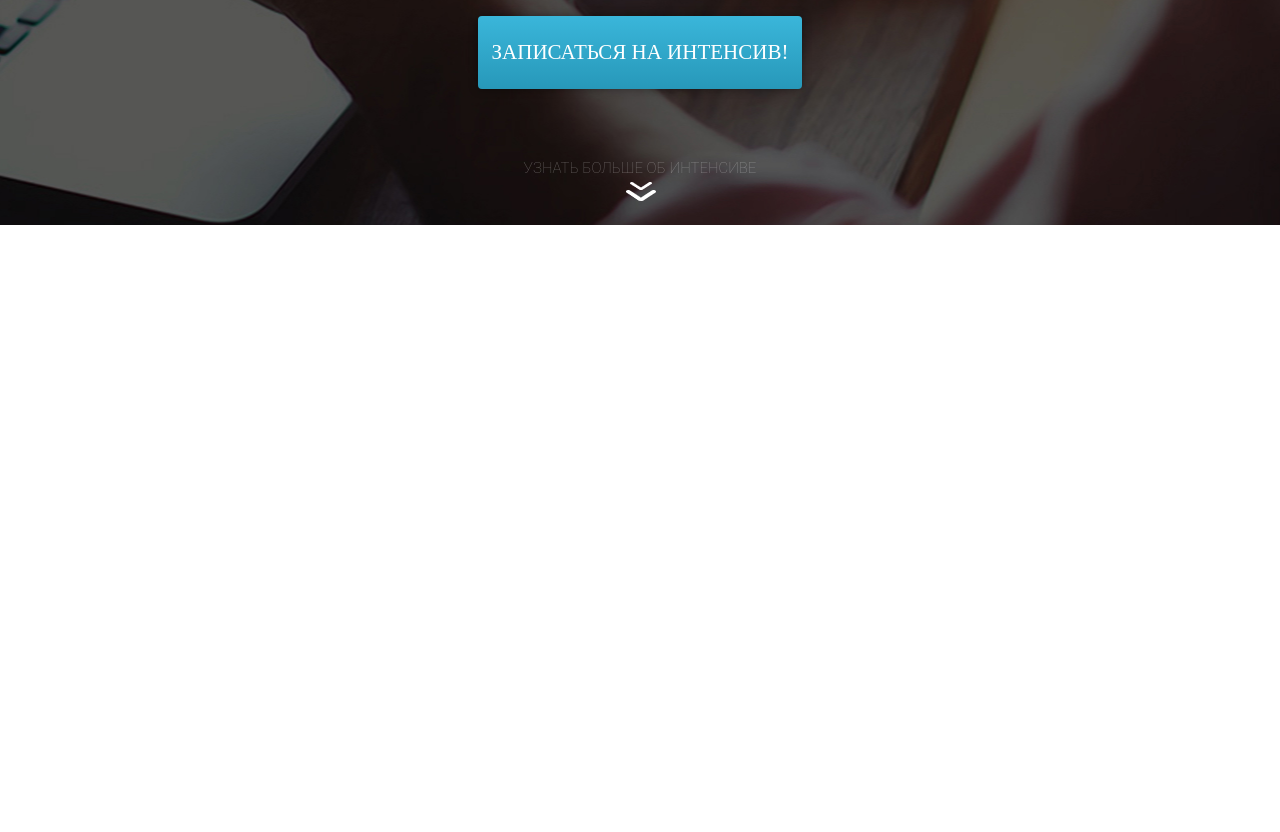
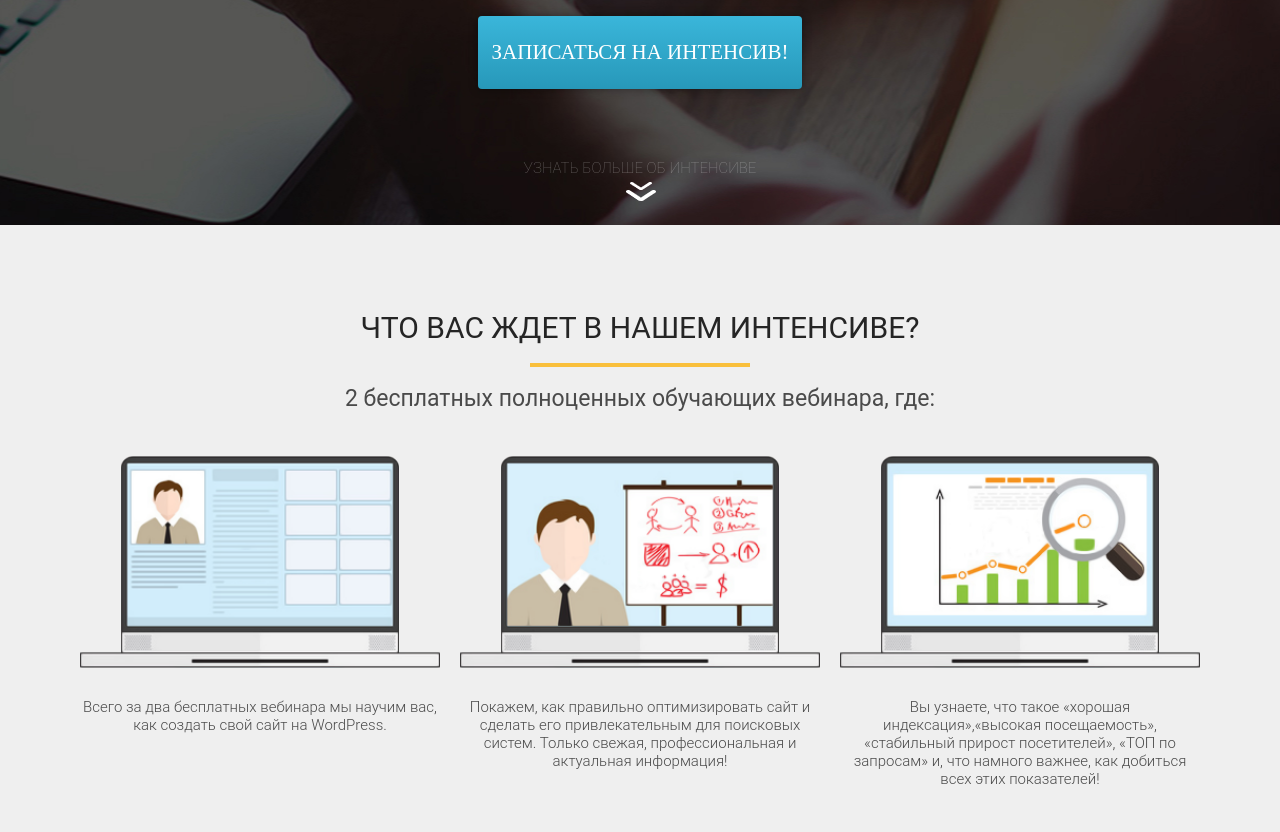
Before and after one commit to Dennis-Pronin/Wordpress, a plain HTML site: page src/index.html in a window 1280 px wide. Shown: the part 575-1407 px from the top of the page. Before the commit the page ends 800 px from the top, so only its background shows below. Drawn offline with Linux system fonts and the light colour scheme.

Commit message:
Waiting section

```diff
--- a/src/css/style.css
+++ b/src/css/style.css
@@ -76,10 +76,10 @@ h2.title{
     border: none;
     border-radius: 4px;
     margin: 72px auto 0 auto;
+    cursor: pointer;
 }
-.promo_btn_text{
+.more_text{
     font-family: 'Roboto';
-font-style: normal;
     font-weight: 100;
     font-size: 15px;
     text-transform: uppercase;
@@ -87,8 +87,57 @@ color: #ffffff59;
     text-align: center;
     margin-top: 70px;
 }
-.promo_arrow_down{
+.more_img{
     display: block;
     margin: 0 auto;
     margin-top: 4px;
 }
+.waiting{
+    height: 607px;
+    background: #EFEFEF;
+    padding: 85px 0 75px 0;
+}
+
+.waiting_header{
+    font-family: 'Roboto';
+    font-weight: 400;
+    font-size: 30px;
+    text-transform: uppercase;
+    text-align: center;
+    color: #252525;
+}
+.waiting_divider{
+    margin: 0 auto;
+    margin-top: 18px;
+    width: 220px;
+    height: 4px;
+    background: #F9BF3B;
+}
+.waiting_subheader{
+    margin-top: 18px;
+    font-family: 'Roboto';
+    font-weight: 400;
+    font-size: 23px;
+    text-align: center;
+    color: #4A4A4A;
+}
+.waiting_wrapper{
+    display: flex;
+    justify-content: space-around;
+    margin-top: 44px;
+}
+.waiting_item{
+    width: 360px;
+}
+.waiting_img{
+    width: 100%;
+}
+.waiting_descr{
+    margin-top: 26px;
+    font-family: 'Roboto';
+    font-weight: 300;
+    font-size: 15px;
+    text-align: center;
+
+    color: #4A4A4A;
+}
--- a/src/index.html
+++ b/src/index.html
@@ -23,8 +23,33 @@
             <h2 class="title">Куда сложнее сделать это правильно!</h2>
             <div class="promo_text">Ежедневно в России появляется более 5 000 новых сайтов.<br>И только единицы из них становятся популярными и приносят ощутимую прибыль. В чем секрет? В чем формула успеха? Узнайте на предстоящем двухдневном <span>БЕСПЛАТНОМ</span> интенсиве!</div>
             <button class="promo_btn">Записаться на интенсив!</button>
-            <div class="promo_btn_text">узнать больше об интенсиве</div>
-            <img src="icons/arrow_down.png" alt="arrow_down" class="promo_arrow_down">
+            <div class="more">
+                <div class="more_text">узнать больше об интенсиве</div>
+                <a href="#"><img src="icons/arrow_down.png" alt="arrow_down" class="more_img"></a>
+            </div>
+        </div>
+    </section>
+
+    <section class="waiting">
+        <div class="container">
+            <h2 class="waiting_header">Что вас ждет в нашем интенсиве?</h2>
+            <div class="waiting_divider"></div>
+            <div class="waiting_subheader">2 бесплатных полноценных обучающих вебинара, где:</div>
+            <div class="waiting_wrapper">
+                <div class="waiting_item">
+                    <img src="img/waiting_1.png" alt="waiting_1" class="waiting_img">
+                    <div class="waiting_descr">Всего за два бесплатных вебинара мы научим вас,
+                        как создать свой сайт на WordPress. </div>
+                </div>
+                <div class="waiting_item">
+                    <img src="img/waiting_2.png" alt="waiting_2" class="waiting_img">
+                    <div class="waiting_descr">Покажем, как правильно оптимизировать сайт и сделать его привлекательным для поисковых систем. Только свежая, профессиональная и актуальная информация!</div>
+                </div>
+                <div class="waiting_item">
+                    <img src="img/waiting_3.png" alt="waiting_3" class="waiting_img">
+                    <div class="waiting_descr">Вы узнаете, что такое «хорошая индексация»,«высокая посещаемость», «стабильный прирост посетителей», «ТОП по запросам» и, что намного важнее, как добиться всех этих показателей!</div>
+                </div>
+            </div>
         </div>
     </section>
 </body>
```
Lines whose indentation alone changed are shown as unchanged.
